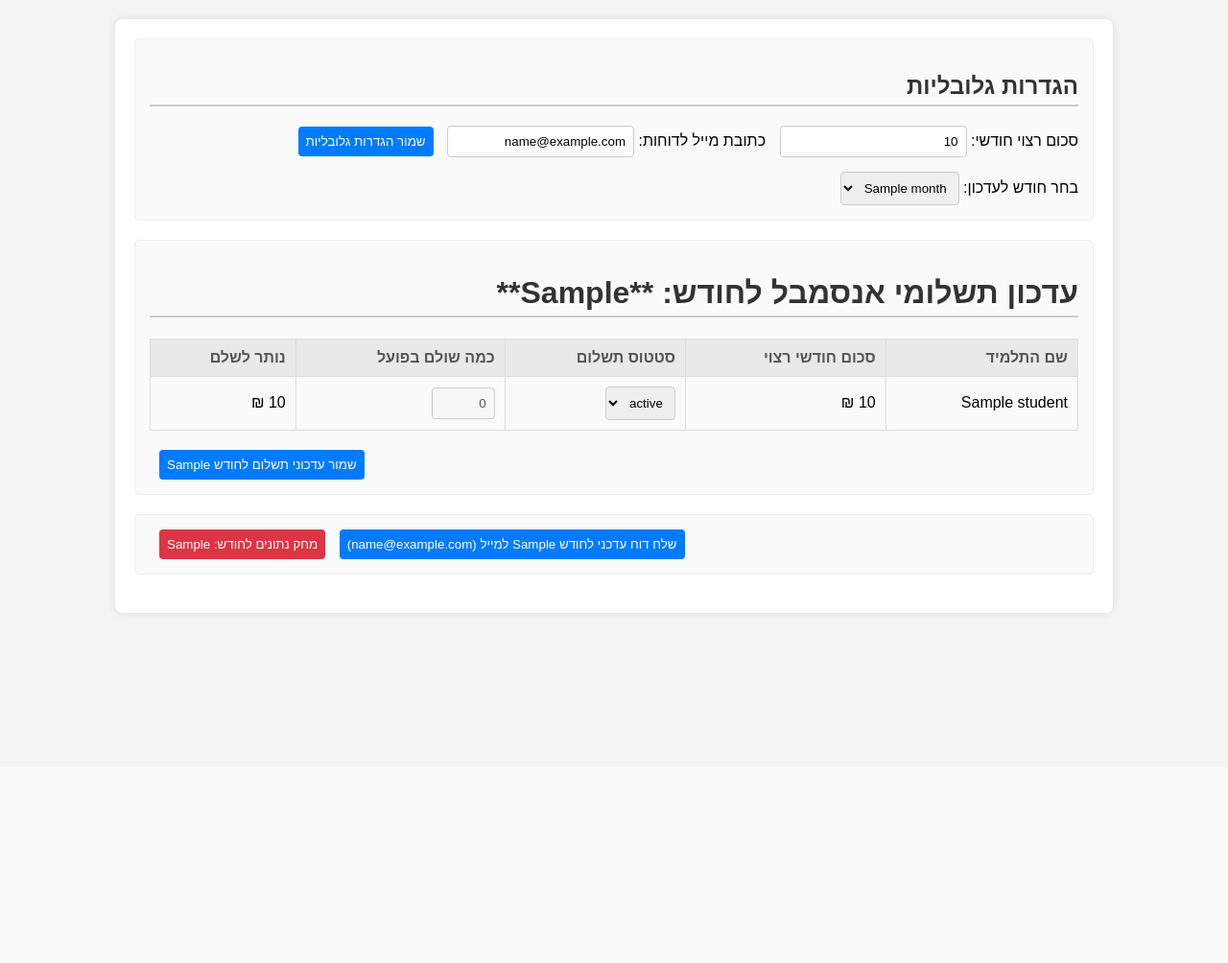
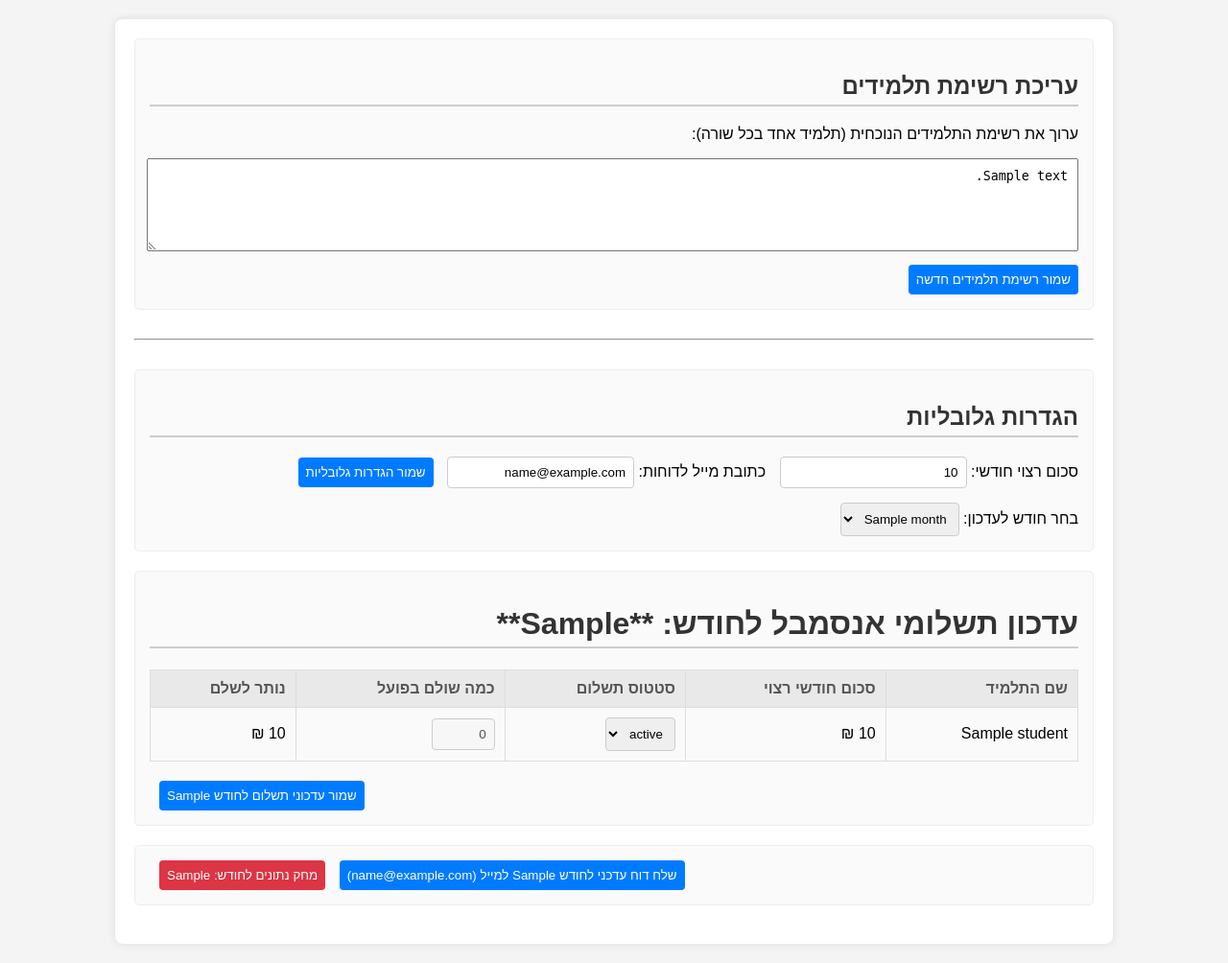
Before and after one commit to yuvalaufer/payment-app, a Flask app: template templates/index.html in a window 1280 px wide. Shown: the whole page at 96% size. Before the commit the page ends 642 px from the top, so only its background shows below. Run offline with Flask 3, Linux system fonts and the light colour scheme; the template is opened without the code that fills it: most values are stand-ins (such as "Sample title", 1, 10 or a date in 2020).

Commit message:
Update index.html

```diff
--- a/templates/index.html
+++ b/templates/index.html
@@ -4,6 +4,7 @@
     <meta charset="UTF-8">
     <title>מערכת ניהול תשלומי אנסמבל</title>
     <style>
+        /* CSS בסיסי לעברית ועיצוב */
         body { font-family: Arial, sans-serif; direction: rtl; text-align: right; margin: 20px; background-color: #f4f4f4;}
         .container { max-width: 1000px; margin: 0 auto; background-color: white; padding: 20px; border-radius: 8px; box-shadow: 0 0 10px rgba(0,0,0,0.1); }
         h1, h2 { border-bottom: 2px solid #ccc; padding-bottom: 5px; color: #333; }
@@ -27,6 +28,17 @@
         {% if request.args.get('message') %}
             <div class="message">{{ request.args.get('message') }}</div>
         {% endif %}
+
+        <div class="form-container">
+            <h2>עריכת רשימת תלמידים</h2>
+            <form method="POST" action="{{ url_for('edit_students') }}">
+                <p>ערוך את רשימת התלמידים הנוכחית (תלמיד אחד בכל שורה):</p>
+                <textarea name="students_list" rows="5" style="width: 98%; direction: rtl; text-align: right; margin-bottom: 10px; padding: 10px;">{{ students_text }}</textarea>
+                <button type="submit">שמור רשימת תלמידים חדשה</button>
+            </form>
+        </div>
+
+        <hr style="margin: 30px 0;">
 
         <div class="form-container">
             <h2>הגדרות גלובליות</h2>
@@ -111,10 +123,15 @@
             const select = row.querySelector('.status-select');
             const paidInput = row.querySelector('.paid-amount');
             const remainingCell = row.querySelector('.remaining-cell');
+
+            // בדיקה אם האלמנטים קיימים לפני המשך
+            if (!select || !paidInput || !remainingCell) return;
+
             const fee = parseInt(paidInput.dataset.fee);
             const status = select.value;
 
-            row.className = 'status-' + status.replace(' ', '-'); // עדכון צבע
+            // עדכון צבע השורה
+            row.className = 'status-' + status.replace(' ', '-');
 
             if (status === 'שולם חלקי') {
                 paidInput.disabled = false;
```
